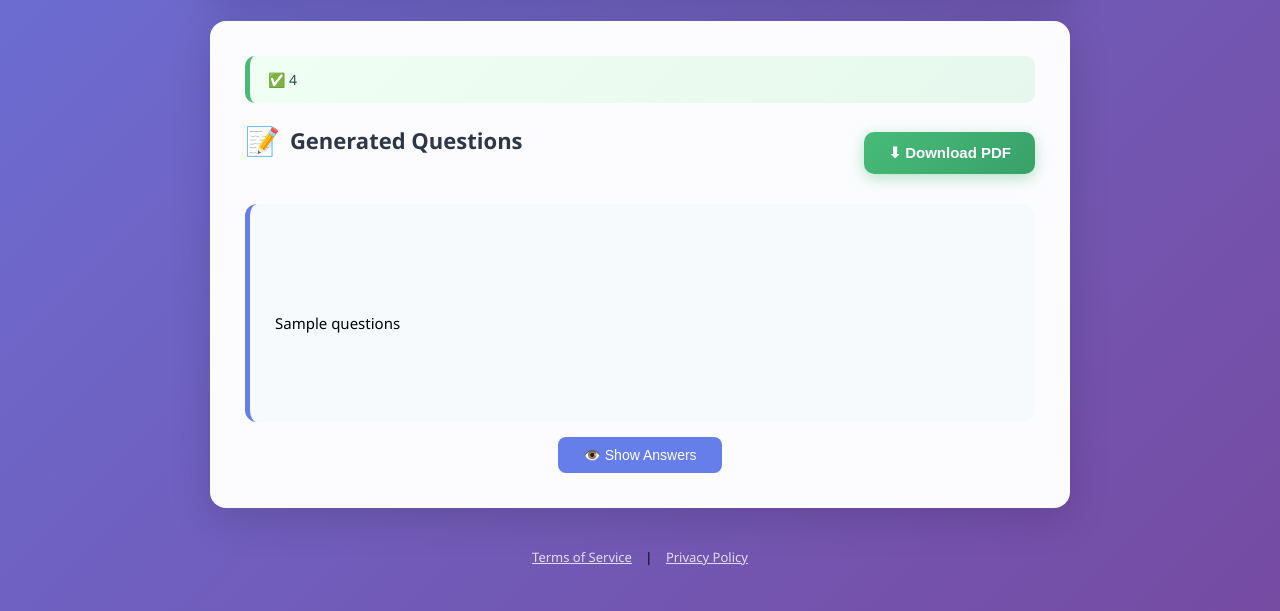
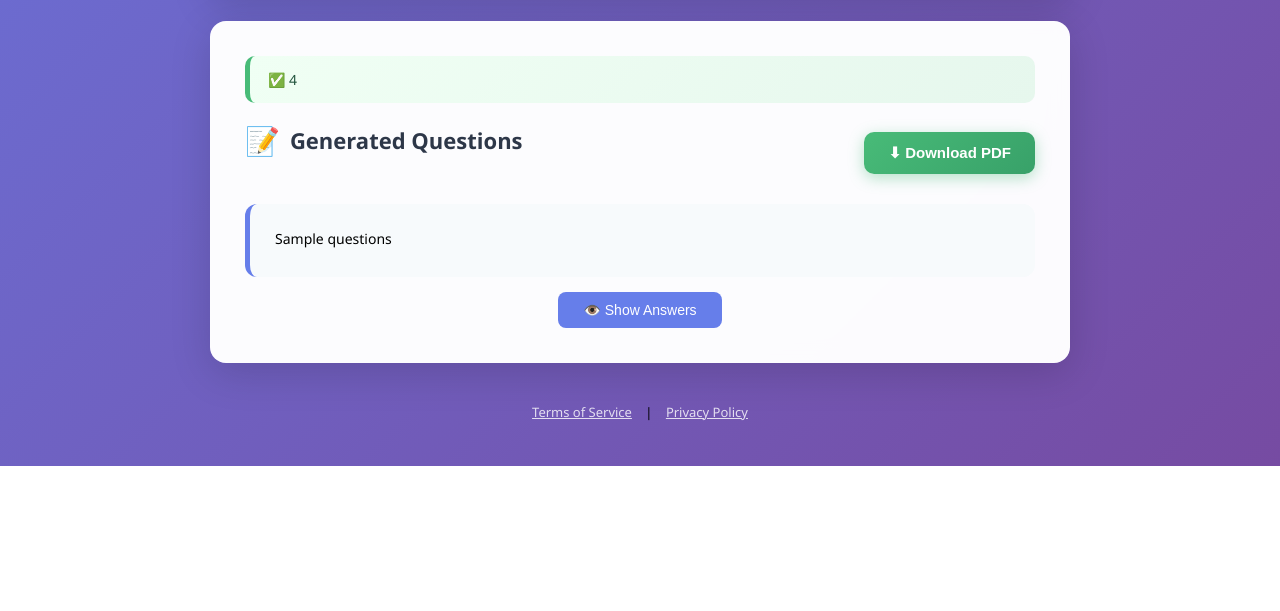
Before and after one commit to Harshthakur26/T-Pal, a Flask app: template templates/index.html in a window 1280 px wide. Shown: the part 1051-1662 px from the top of the page. After the commit the page ends 1517 px from the top, so only its background shows below. Run offline with Flask 3, Linux system fonts and the light colour scheme; the template is opened without the code that fills it: most values are stand-ins (such as "Sample title", 1, 10 or a date in 2020).

Commit message:
added some code snippet in index.html at 212

```diff
--- a/templates/index.html
+++ b/templates/index.html
@@ -204,11 +204,18 @@
             border-radius: 12px;
             padding: 25px;
             font-size: 15px;
+            line-height: 1.9;
+            white-space: normal;
+            border-left: 5px solid #667eea;
+            font-family: 'Courier New', monospace;
+        }
+        .qline {
+            font-family: 'Segoe UI', sans-serif;
+            font-size: 14px;
             line-height: 1.4;
-            white-space: pre-wrap;
-            border-left: 5px solid #667eea;
-            font-family: 'Segoe UI', sans-serif;
-        }
+            margin-bottom: 3px;
+            white-space: normal;
+}
 
         .loading {
             display: none;
```
